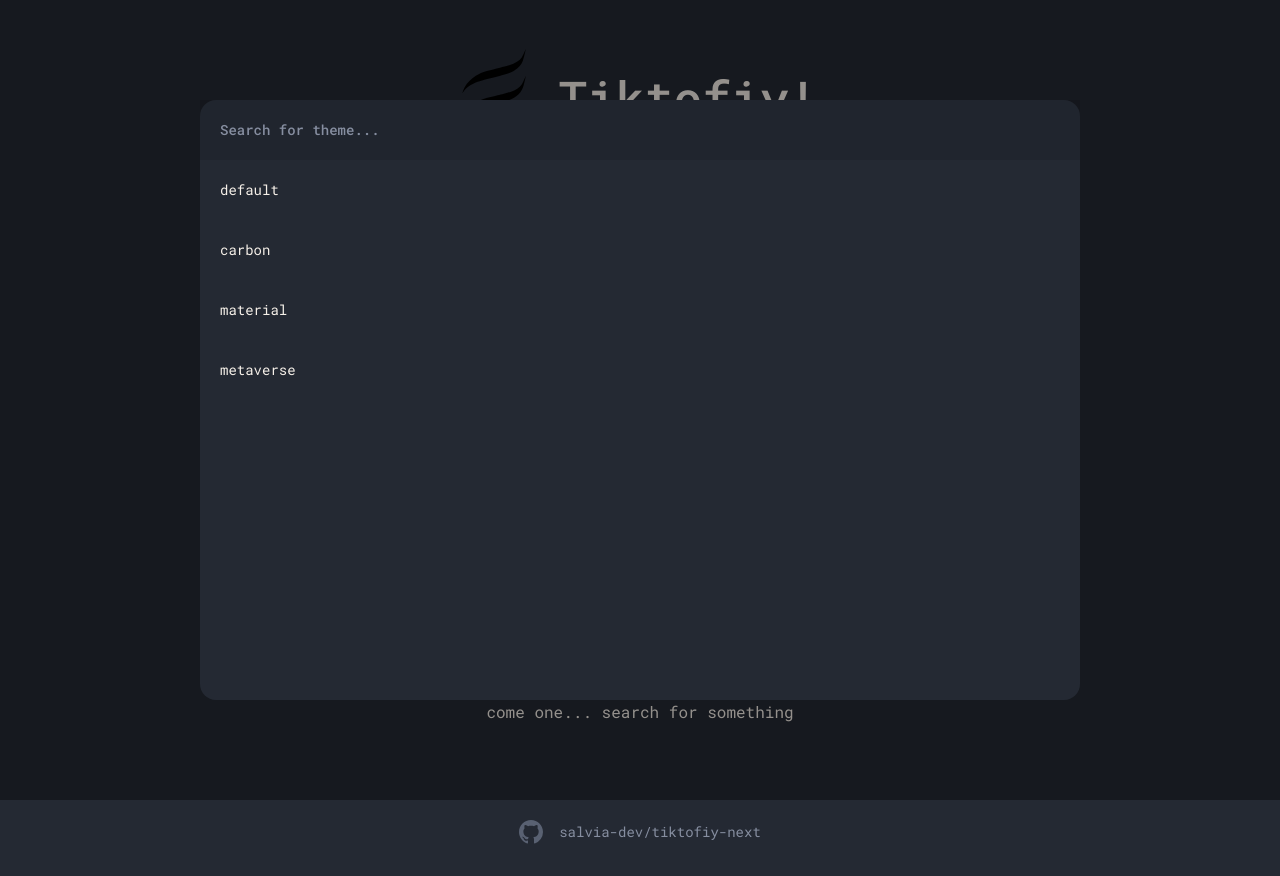
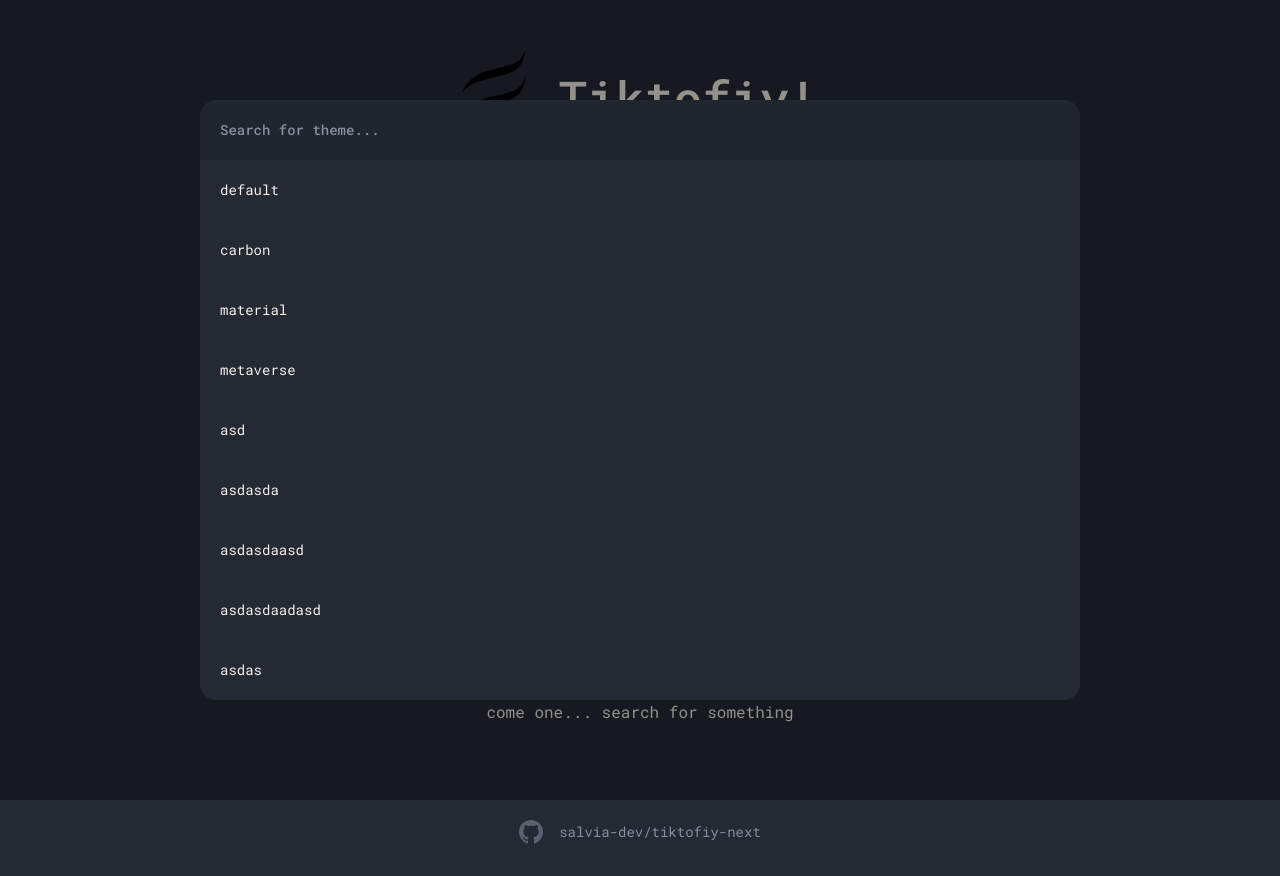
Before and after one commit to dawid-bytys/tiktofiy-next, a Next.js app: page / in a window 1280 px wide. Both pictures are taken after a click on the button "Toggle theme window". Built offline with nearby package versions, Linux system fonts and the light colour scheme.

Commit message:
refactor: extract filter logic to a custom hook

```diff
--- a/components/Footer/Footer.tsx
+++ b/components/Footer/Footer.tsx
@@ -16,6 +16,7 @@ export const Footer = () => {
             rel="noopener noreferrer"
             target="_blank"
           >
+            <span className="sr-only">GitHub repository</span>
             salvia-dev/tiktofiy-next
           </a>
         </Link>
--- a/components/MainSongs/MainSongs.tsx
+++ b/components/MainSongs/MainSongs.tsx
@@ -9,7 +9,7 @@ const ErrorAlert = dynamic<ErrorAlertProps>(
       mod => mod.ErrorAlert,
     ),
   {
-    ssr: true,
+    ssr: false,
   },
 );
 const SongsList = dynamic<SongsListProps>(
@@ -18,7 +18,7 @@ const SongsList = dynamic<SongsListProps>(
       mod => mod.SongsList,
     ),
   {
-    ssr: true,
+    ssr: false,
   },
 );
 
--- a/components/MainSongs/SongTile.tsx
+++ b/components/MainSongs/SongTile.tsx
@@ -5,7 +5,7 @@ import type { ImageProps } from 'next/image';
 import type { Song } from 'utils/types';
 
 const Image = dynamic<ImageProps>(import(/* webpackChunkName: 'Image' */ 'next/image'), {
-  ssr: true,
+  ssr: false,
 });
 
 dayjs.extend(localizedFormat);
--- a/components/MainSongs/SongsList.tsx
+++ b/components/MainSongs/SongsList.tsx
@@ -16,7 +16,7 @@ const ErrorAlert = dynamic<ErrorAlertProps>(
       mod => mod.ErrorAlert,
     ),
   {
-    ssr: true,
+    ssr: false,
   },
 );
 const SongTile = dynamic<Song>(
--- a/components/ThemeWindow.tsx
+++ b/components/ThemeWindow.tsx
@@ -1,24 +1,23 @@
 import { motion } from 'framer-motion';
 import { useTheme } from 'next-themes';
-import { useState, useRef, useEffect, useCallback } from 'react';
+import { useState, useRef, useCallback } from 'react';
 import { useClickOutside } from 'hooks/useClickOutside';
-import { useDebounce } from 'hooks/useDebounce';
+import { useFilteredThemes } from 'hooks/useFilteredThemes';
 import { useThemeWindowContext } from 'hooks/useThemeWindowContext';
 import themeCollection from 'utils/themes.json';
 import { opacityTransition } from 'utils/transitions';
 import type { MouseEvent, ChangeEvent } from 'react';
 
 export const ThemeWindow = () => {
-  const [query, setQuery] = useState('');
-  const [themes, setThemes] = useState(themeCollection);
-  const debouncedQuery = useDebounce(query, 200);
+  const [filter, setFilter] = useState('');
+  const filteredThemes = useFilteredThemes(themeCollection, filter, 200);
   const themeWindowRef = useRef<HTMLDivElement>(null);
   const { toggleThemeWindow } = useThemeWindowContext();
   const { setTheme } = useTheme();
   useClickOutside<HTMLDivElement>(themeWindowRef, () => toggleThemeWindow(false));
 
-  const handleQueryChange = useCallback((e: ChangeEvent<HTMLInputElement>) => {
-    setQuery(e.currentTarget.value);
+  const handleFilterChange = useCallback((e: ChangeEvent<HTMLInputElement>) => {
+    setFilter(e.currentTarget.value);
   }, []);
 
   const handleClick = (e: MouseEvent<HTMLButtonElement>) => {
@@ -26,29 +25,20 @@ export const ThemeWindow = () => {
     toggleThemeWindow(false);
   };
 
-  const filterThemes = useCallback(() => {
-    const filteredThemes = themeCollection.filter(theme => theme.startsWith(debouncedQuery));
-    setThemes(filteredThemes);
-  }, [debouncedQuery]);
-
-  useEffect(() => {
-    filterThemes();
-  }, [debouncedQuery, filterThemes]);
-
   return (
     <motion.div
       ref={themeWindowRef}
       {...opacityTransition()}
-      className="absolute top-1/2 left-1/2 -translate-x-1/2 -translate-y-1/2 w-3/4 h-3/4 max-w-[55em] max-h-[40rem] bg-background rounded-2xl"
+      className="overflow-hidden absolute top-1/2 left-1/2 -translate-x-1/2 -translate-y-1/2 w-3/4 h-3/4 max-w-[55rem] max-h-[40rem] bg-background rounded-2xl"
     >
       <input
         placeholder="Search for theme..."
         aria-label="Find a theme"
         className="w-full p-5 text-sm text-foreground bg-input placeholder-subactive font-medium"
-        onChange={handleQueryChange}
+        onChange={handleFilterChange}
       />
-      <ul className="flex flex-col flex-1">
-        {themes.map(theme => (
+      <ul>
+        {filteredThemes.map(theme => (
           <li key={theme}>
             <button
               aria-label="Set theme"
--- a/hooks/useBlockScroll.ts
+++ b/hooks/useBlockScroll.ts
@@ -1,11 +1,8 @@
 import { useEffect } from 'react';
 
+// it doesn't work on iOS Safari
 export const useBlockScroll = (shouldBlock: boolean) => {
   useEffect(() => {
-    if (shouldBlock) {
-      document.body.style.overflow = 'hidden';
-    } else {
-      document.body.style.overflow = 'auto';
-    }
+    document.body.style.overflow = shouldBlock ? 'hidden' : 'auto';
   }, [shouldBlock]);
 };
--- /dev/null
+++ b/hooks/useFilteredThemes.ts
@@ -0,0 +1,14 @@
+import { useState, useEffect } from 'react';
+import { useDebounce } from './useDebounce';
+
+export const useFilteredThemes = (themeCollection: string[], filter: string, debounce?: number) => {
+  const [themes, setThemes] = useState(themeCollection);
+  const debouncedFilter = useDebounce(filter, debounce);
+
+  useEffect(() => {
+    const filteredThemes = themeCollection.filter(theme => theme.includes(debouncedFilter));
+    setThemes(filteredThemes);
+  }, [filter, debouncedFilter, themeCollection]);
+
+  return themes;
+};
--- a/utils/themes.json
+++ b/utils/themes.json
@@ -1 +1,13 @@
-["default", "carbon", "material", "metaverse"]
+[
+  "default",
+  "carbon",
+  "material",
+  "metaverse",
+  "asd",
+  "asdasda",
+  "asdasdaasd",
+  "asdasdaadasd",
+  "asdas",
+  "asdasdasda",
+  "asdasdaaaa"
+]
```
